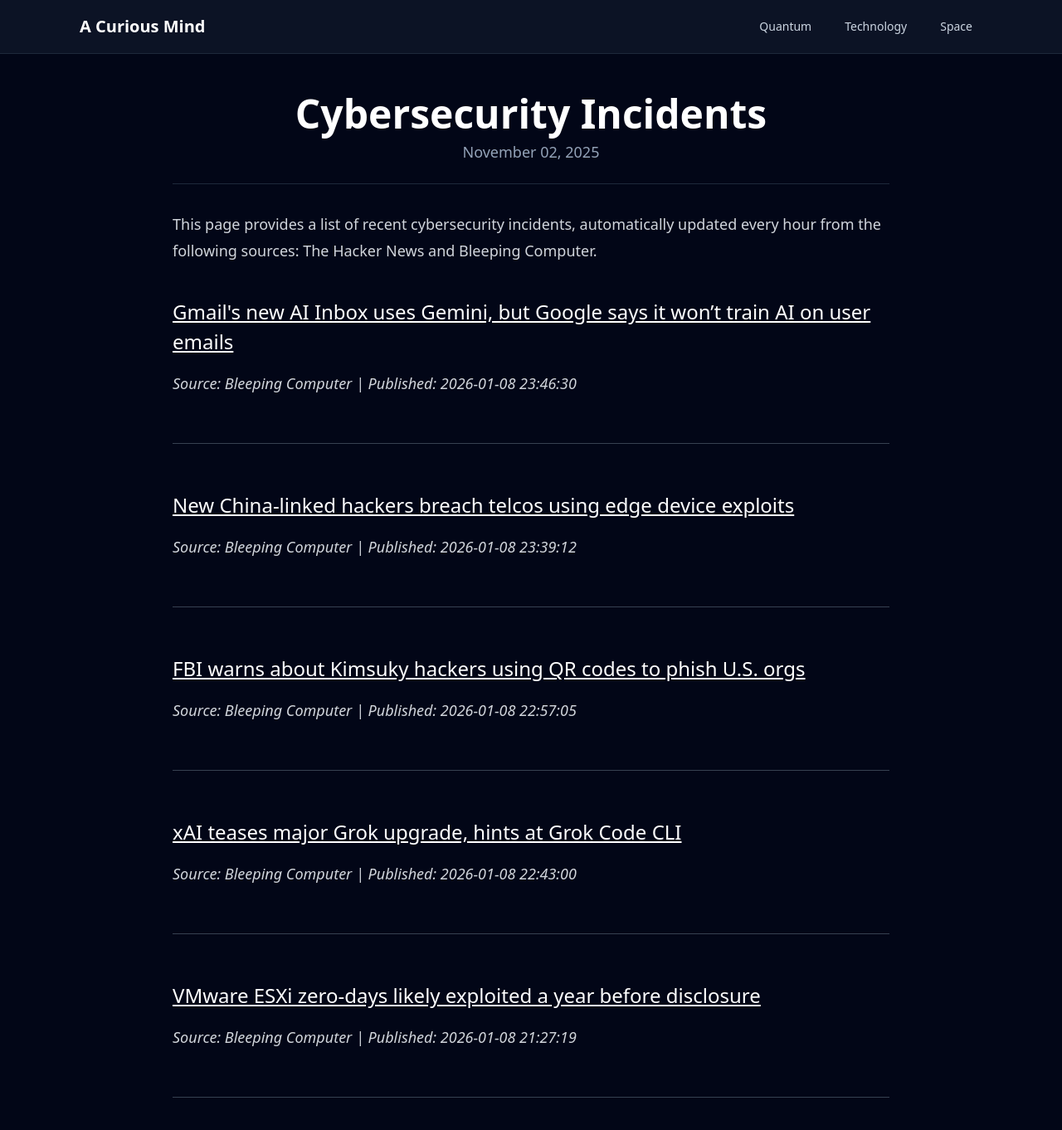
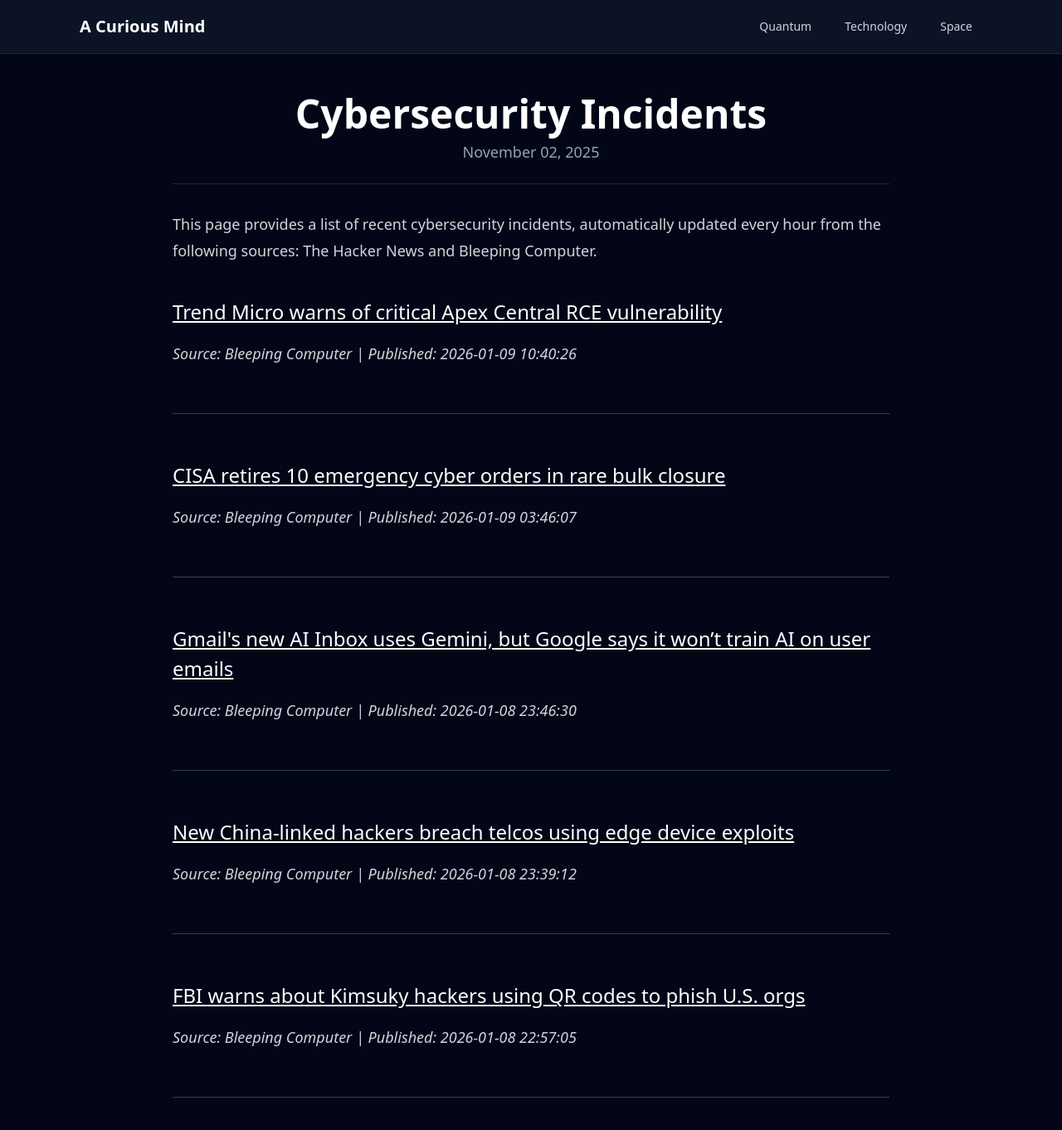
Before and after one commit to onehl7/onehl7.github.io, a Jekyll site: the page built from _posts/2025-11-02-cybersecurity-incidents.md, in a window 1280 px wide and 1400 px high. Shown: the top 1362 px of the window at 83% size. Built offline with Jekyll 4.4.1, drawn with Linux system fonts in a browser that asks for light colours; nearby versions of some CDN libraries.

Commit message:
Update news data

```diff
--- a/_data/news.json
+++ b/_data/news.json
@@ -1,4 +1,16 @@
 [
+  {
+    "source": "Bleeping Computer",
+    "title": "Trend Micro warns of critical Apex Central RCE vulnerability",
+    "link": "https://www.bleepingcomputer.com/news/security/trend-micro-fixes-critical-rce-flaw-in-apex-central-console/",
+    "published": "2026-01-09 10:40:26"
+  },
+  {
+    "source": "Bleeping Computer",
+    "title": "CISA retires 10 emergency cyber orders in rare bulk closure",
+    "link": "https://www.bleepingcomputer.com/news/security/cisa-retires-10-emergency-cyber-orders-in-rare-bulk-closure/",
+    "published": "2026-01-09 03:46:07"
+  },
   {
     "source": "Bleeping Computer",
     "title": "Gmail's new AI Inbox uses Gemini, but Google says it won\u2019t train AI on user emails",
@@ -16,17 +28,5 @@
     "title": "FBI warns about Kimsuky hackers using QR codes to phish U.S. orgs",
     "link": "https://www.bleepingcomputer.com/news/security/fbi-warns-about-kimsuky-hackers-using-qr-codes-to-phish-us-orgs/",
     "published": "2026-01-08 22:57:05"
-  },
-  {
-    "source": "Bleeping Computer",
-    "title": "xAI teases major Grok upgrade, hints at Grok Code CLI",
-    "link": "https://www.bleepingcomputer.com/news/artificial-intelligence/xai-teases-major-grok-upgrade-hints-at-grok-code-cli/",
-    "published": "2026-01-08 22:43:00"
-  },
-  {
-    "source": "Bleeping Computer",
-    "title": "VMware ESXi zero-days likely exploited a year before disclosure",
-    "link": "https://www.bleepingcomputer.com/news/security/vmware-esxi-zero-days-likely-exploited-a-year-before-disclosure/",
-    "published": "2026-01-08 21:27:19"
   }
 ]
```
